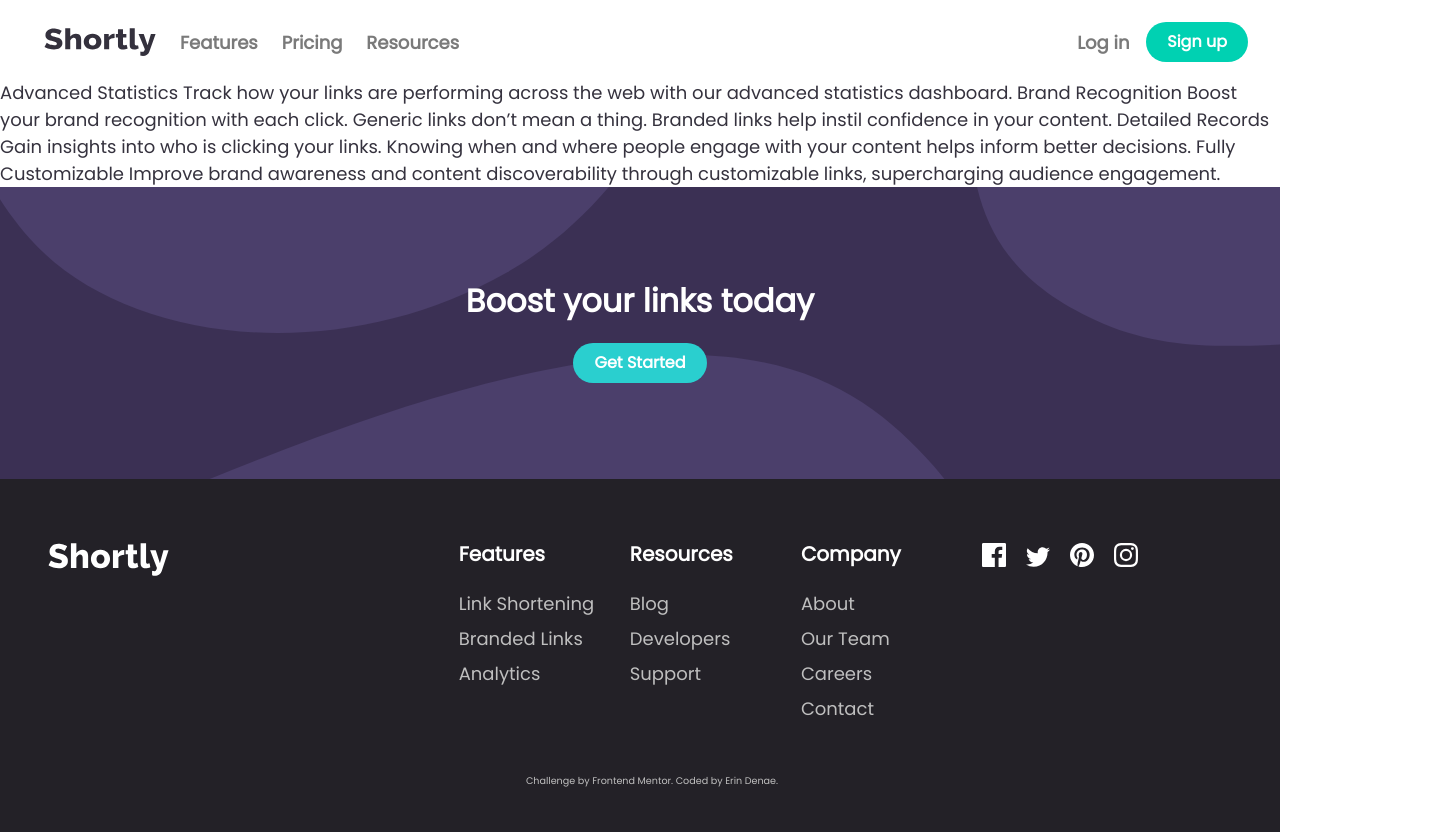
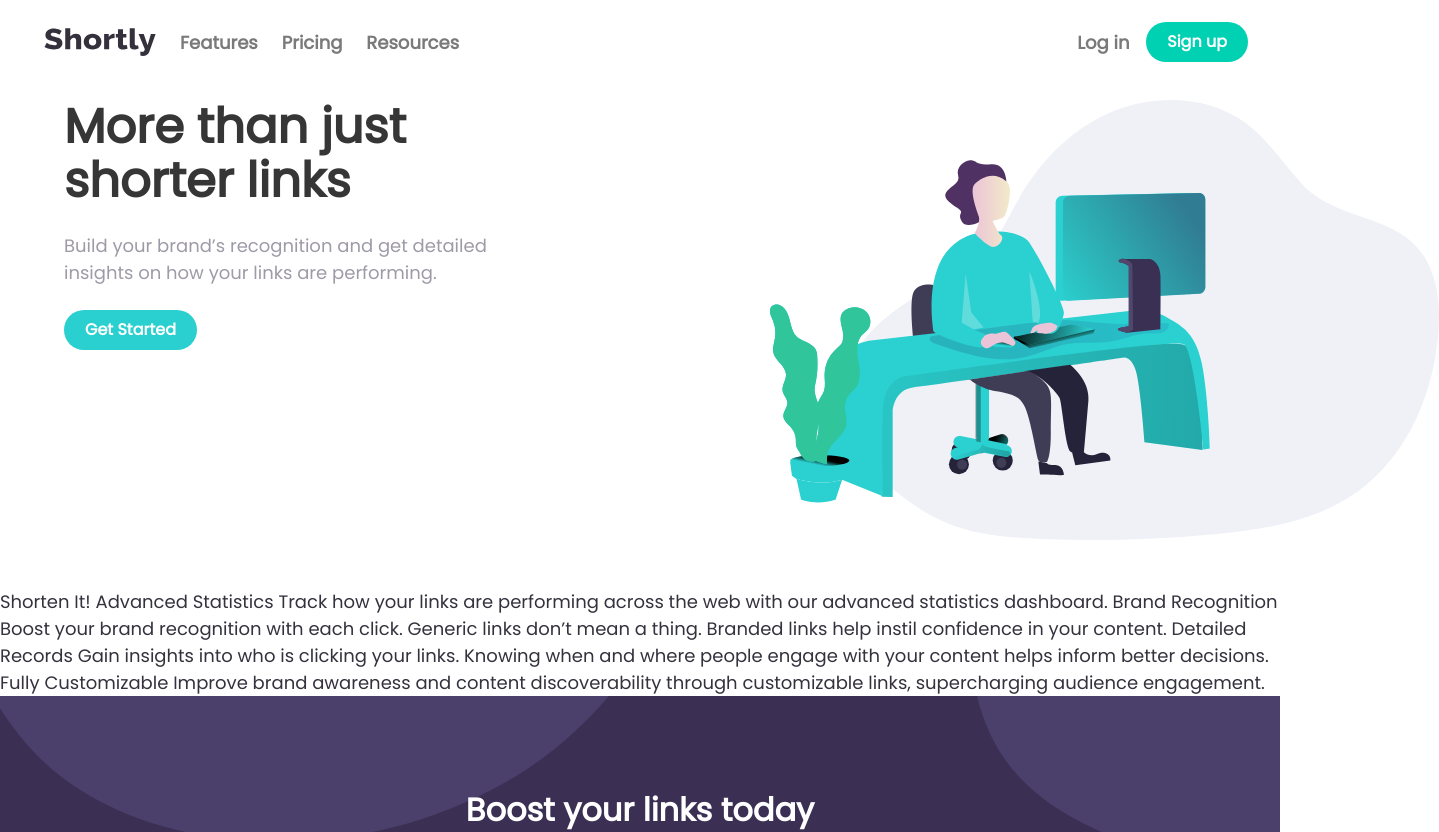
Before and after one commit to erindenae/apichallenge, an Angular app: page / in a window 1280 px wide. Shown: the top 832 px of the page, 1439 px wide, since content can reach past the window. Built offline with nearby package versions, Linux system fonts and the light colour scheme.

Commit message:
add hero feature

```diff
--- a/src/app/app.component.html
+++ b/src/app/app.component.html
@@ -1,10 +1,5 @@
 <short-header></short-header>
-  More than just shorter links
-
-  Build your brand’s recognition and get detailed insights
-  on how your links are performing.
-
-  Get Started
+ <short-two-up-feature></short-two-up-feature>
 
   Shorten It!
 
--- a/src/app/app.module.ts
+++ b/src/app/app.module.ts
@@ -6,13 +6,15 @@
 import { HeaderComponent } from './header/header.component';
 import { FooterComponent } from './footer/footer.component';
 import { CtaBannerComponent } from './cta-banner/cta-banner.component';
+import { TwoUpFeatureComponent } from './two-up-feature/two-up-feature.component';
 
 @NgModule({
   declarations: [
     AppComponent,
     HeaderComponent,
     FooterComponent,
-    CtaBannerComponent
+    CtaBannerComponent,
+    TwoUpFeatureComponent
   ],
   imports: [
     BrowserModule,
--- /dev/null
+++ b/src/app/two-up-feature/two-up-feature.component.html
@@ -0,0 +1,20 @@
+<section class="section two-up-feat">
+    <div class="container">
+
+        <div class="columns is-desktop">
+            <div class="column is-hidden-desktop">
+                <img src="../../assets/images/illustration-working.svg" alt="" class="image is-4by3">
+            </div>
+            <div class="column is-three-fifths-desktop">
+                <h1 class="title is-1"><strong>More than just <br />shorter links</strong></h1>
+                <p class="description">Build your brand’s recognition and get detailed <br />insights
+                on how your links are performing.</p>
+                <a href="#" class="cta button is-primary"><strong>Get Started</strong></a>
+            </div>
+            <div class="column is-hidden-touch">
+                <img src="../../assets/images/illustration-working.svg" alt="" class="image is-4by3">
+            </div>
+        </div>
+    </div>
+
+</section>
--- /dev/null
+++ b/src/app/two-up-feature/two-up-feature.component.scss
@@ -0,0 +1,31 @@
+@import '../../assets/scss/colors.scss';
+
+section.two-up-feat {
+    .columns {
+        text-align: center;
+    }
+    .image.is-4by3 {
+        padding-top: 0;
+        right: -5rem;
+
+    }
+    .cta.button.is-primary {
+        margin-top: 1.5rem;
+    }
+
+    p.description {
+        color: $grayishViolet;
+    }
+
+    @media screen and (min-width: 1024px) {
+       .columns {
+            text-align: left;
+       }
+       .image.is-4by3 {
+        right: 0;
+       }
+        img {
+            min-width: 150%;
+        }
+    }
+}
--- /dev/null
+++ b/src/app/two-up-feature/two-up-feature.component.ts
@@ -0,0 +1,15 @@
+import { Component, OnInit } from '@angular/core';
+
+@Component({
+  selector: 'short-two-up-feature',
+  templateUrl: './two-up-feature.component.html',
+  styleUrls: ['./two-up-feature.component.scss']
+})
+export class TwoUpFeatureComponent implements OnInit {
+
+  constructor() { }
+
+  ngOnInit() {
+  }
+
+}
```
Also changed, not shown: 1 other file (tests, documents, lock files or other folders).
